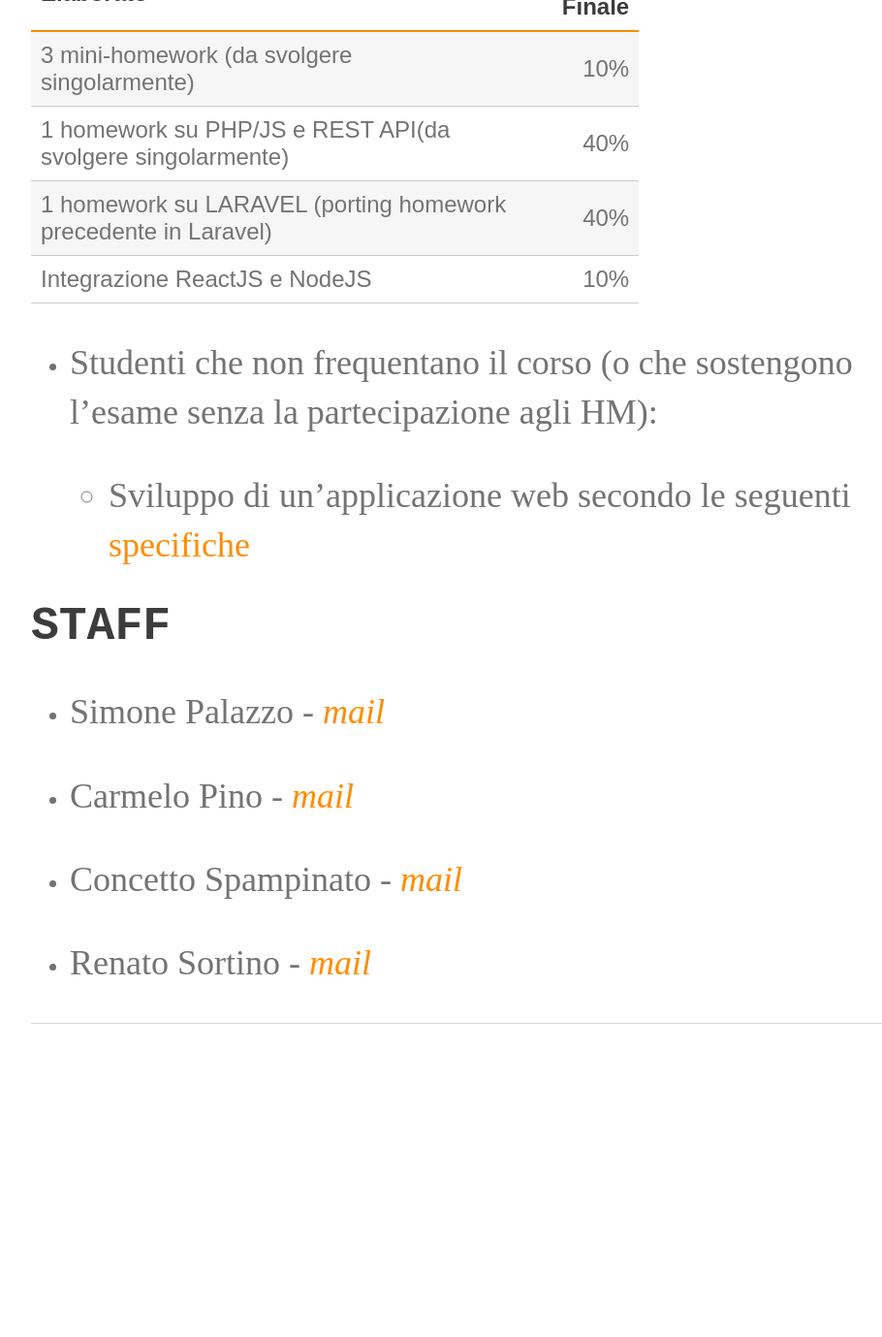
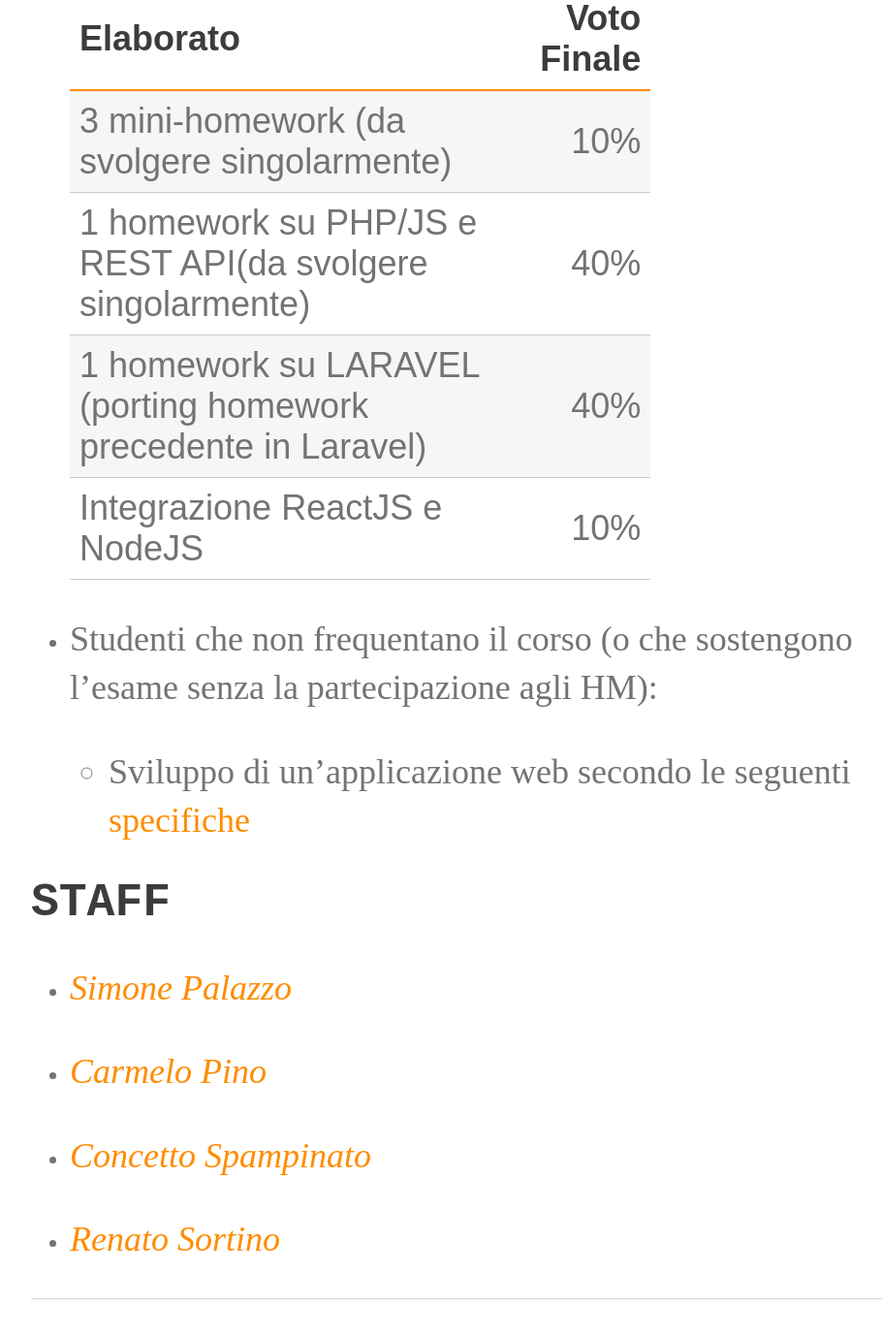
Before and after one commit to perceivelab/database-course, a Jekyll site: the page built from index.md, in a window 1280 px wide and 1400 px high, scrolled down 2028 px. Shown: the top 1379 px of the window at 97% size, without its empty margins (160-1070 px from the left). Built offline with Jekyll 4.4.1, drawn with Linux system fonts in a browser that asks for light colours; our own code applies the rules of GitHub Pages for plain Markdown files; before the commit the page ends 3144 px from its top, so only the background shows below that.

Commit message:
Update index.md

```diff
--- a/index.md
+++ b/index.md
@@ -38,14 +38,12 @@
 
 - Studenti che frequentano il corso:
 
-| Elaborato     | Voto Finale   |
-| :--------     |    -------: |
-| 3 mini-homework (da svolgere singolarmente) | 10% |
-| 1 homework su PHP/JS e REST API(da svolgere singolarmente)    | 40%  |
-| 1 homework su LARAVEL (porting homework precedente in Laravel) | 40% |
-| Integrazione ReactJS e NodeJS | 10% |
-
-
+  | Elaborato     | Voto Finale   |
+  | :--------     |    -------: |
+  | 3 mini-homework (da svolgere singolarmente) | 10% |
+  | 1 homework su PHP/JS e REST API(da svolgere singolarmente)    | 40%  |
+  | 1 homework su LARAVEL (porting homework precedente in Laravel) | 40% |
+  | Integrazione ReactJS e NodeJS | 10% |
 
 - Studenti che non frequentano il corso (o che sostengono l'esame senza la partecipazione agli HM):
 
@@ -54,13 +52,13 @@
 
 # STAFF
 
-- Simone Palazzo - *[mail](mailto:palazzosim@dieei.unict.it)*
+- *[Simone Palazzo](mailto:palazzosim@dieei.unict.it)*
 
-- Carmelo Pino - *[mail](mailto:cpino@dieei.unict.it)*
+- *[Carmelo Pino](mailto:cpino@dieei.unict.it)*
 
-- Concetto Spampinato - *[mail](mailto:cspampin@dieei.unict.it)*
+- *[Concetto Spampinato](mailto:cspampin@dieei.unict.it)*
 
-- Renato Sortino - *[mail](mailto:renato.sortino@phd.unict.it)*
+- *[Renato Sortino](mailto:renato.sortino@phd.unict.it)*
 
 
 [404]: /web-programming-course/fallback
```
